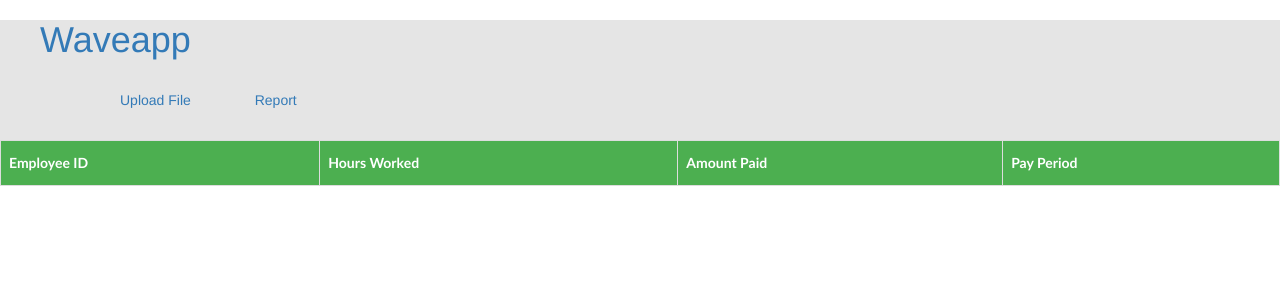
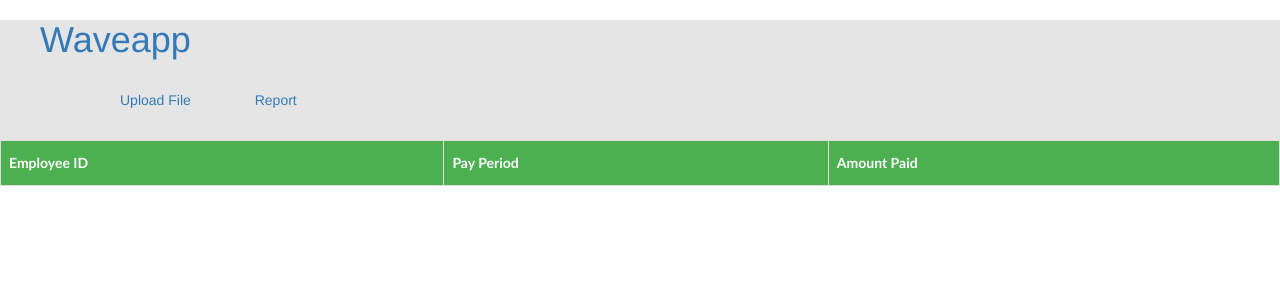
Before and after one commit to theblueskies/work-hours, a Django app: page /report/ in a window 1280 px wide. Shown: the top 300 px of the page. Run offline with Django 3.2, Linux system fonts and the light colour scheme; data that the repository does not hold is empty; some libraries are stand-ins or nearby versions.

Commit message:
remove extra column in report

```diff
--- a/backend/api/templates/api/report.html
+++ b/backend/api/templates/api/report.html
@@ -100,9 +100,8 @@
                 <tr>
                 <div>
                     <td>{{item.employee_id}} </td>
-                    <td>{{item.hours_worked}} </td>
+                    <td>{{item.lower}} - {{item.upper}} </td>
                     <td>{{item.amount_paid}} </td>
-                    <td>{{item.lower}} - {{item.upper}} </td>
                 </div>
             {% endfor %}
             </tr>
--- a/backend/api/views.py
+++ b/backend/api/views.py
@@ -64,6 +64,6 @@
         template = loader.get_template('api/report.html')
         reports = Report.objects.all().order_by('pay_period')
         serialized = ReportSerializer(reports, many=True)
-        context = {'headers': ['Employee ID', 'Hours Worked', 'Amount Paid', 'Pay Period'],
+        context = {'headers': ['Employee ID', 'Pay Period', 'Amount Paid'],
                    'data': serialized.data}
         return HttpResponse(template.render(context, request), status=200)
```
